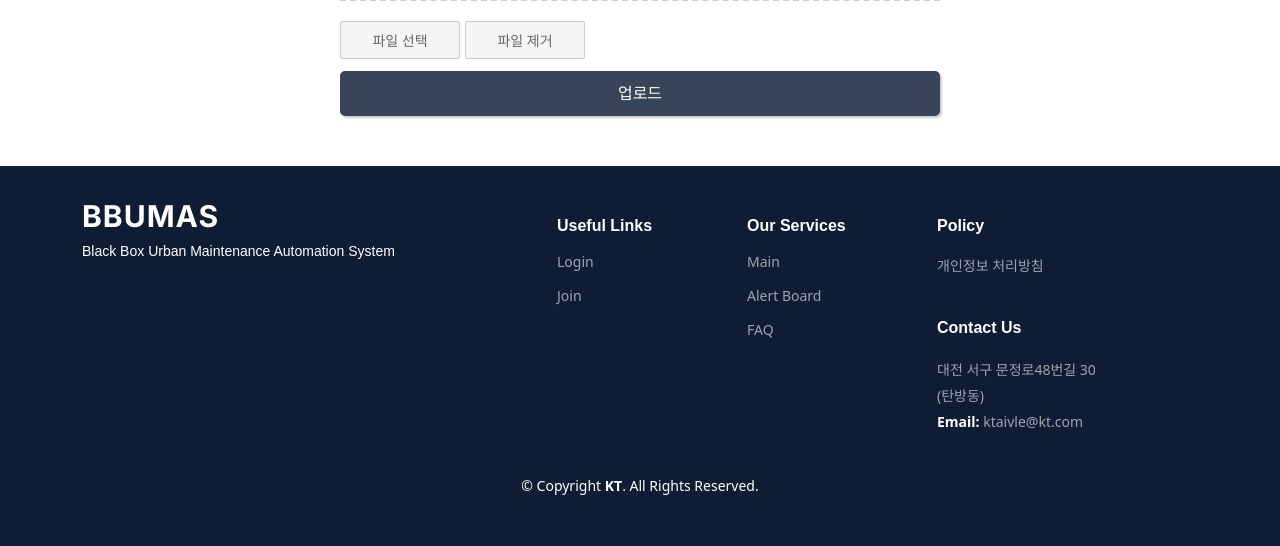
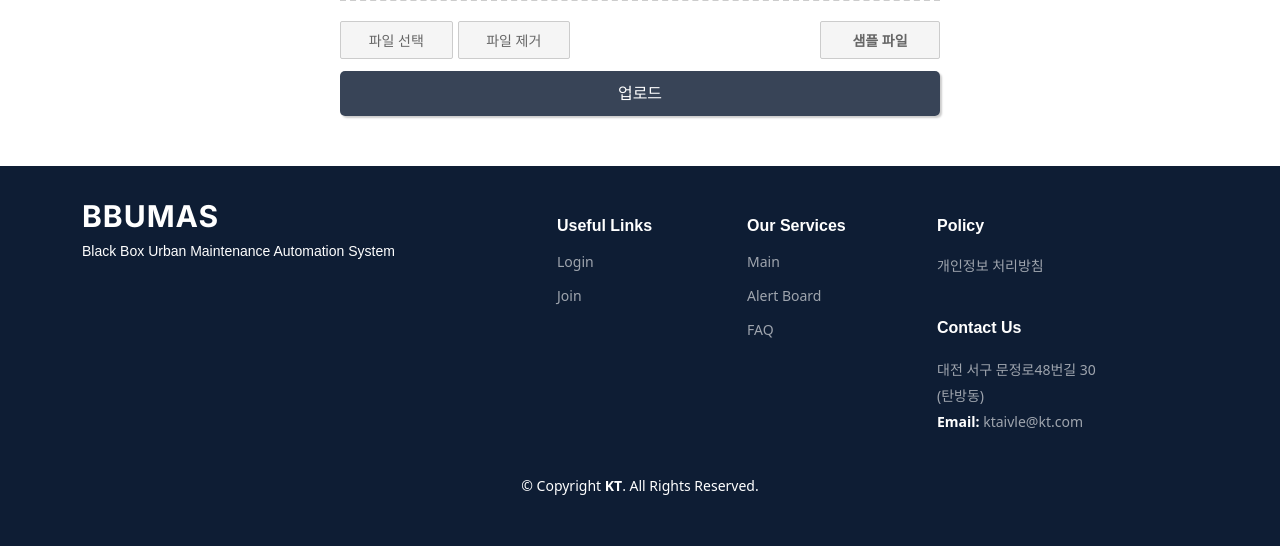
Before and after one commit to alfkalfk1234/BBUMAS_Aivle_3rd, a Django app: page /video/ in a window 1280 px wide. Shown: the part 624-1170 px from the top of the page. Run offline with Django 4.2, Linux system fonts and the light colour scheme; some libraries are stand-ins or nearby versions; some web fonts are replaced.

Commit message:
샘플 파일 다운로드 버튼 추가(for kdt)

```diff
--- a/static/assets/css/main.css
+++ b/static/assets/css/main.css
@@ -106,6 +106,7 @@ h6 {
 .file-label,
 .reset-label,
 .moreBtn,
+.download-btn,
 .select-btn,
 .reset-btn {
   background-color: #f5f5f5;
@@ -129,6 +130,7 @@ h6 {
 
 .file-label:hover,
 .reset-label:hover,
+.download-btn:hover,
 .select-btn:hover,
 .reset-btn:hover,
 .moreBtn:hover {
@@ -2384,6 +2386,14 @@ video.html
   margin-top: 10px;
 }
 
+.download-btn {
+  width: 120px;
+  height: 38px;
+  margin-top: 10px;
+  padding: 8px;
+  margin-left: 250px;
+}
+
 .select-btn {
   width: 120px;
   height: 38px;
--- a/static/assets/js/video.js
+++ b/static/assets/js/video.js
@@ -52,15 +52,15 @@ function handleFileUpload(file) {
         // 동영상 파일 업로드 처리
         console.log('압축 파일 업로드:', file);
 
-    // 테스트용!!!!!!!!!!!!!!!!!!!!!!!! 추후 avi 파일을 제외한 나머지는 삭제할 것임
-    } else if (src.toLowerCase() == "avi" || src.toLowerCase() == "mp4" || src.toLowerCase() == "jpg" || src.toLowerCase() == "png") {
+    // avi 파일만 업로드
+    } else if (src.toLowerCase() == "avi" ) {
         filename.textContent = fileName;
         filesize.textContent = fileSize;
         // 동영상 파일 업로드 처리
         console.log('영상 파일 업로드:', file);
     } else {
         console.log('유효한 동영상 파일이 아닙니다.');
-    alert("압축 파일이나 동영상 파일을 첨부하세요.");
+        alert("블랙박스 영상 파일을 첨부하세요.");
     }
 }
 
--- a/video/templates/video/video.html
+++ b/video/templates/video/video.html
@@ -128,6 +128,7 @@
     <div class="group-select">
       <label class="select-btn" for="fileInput">파일 선택</label>
       <label class="reset-btn" for="fileReset">파일 제거</label>
+      <a href="https://1drv.ms/v/s!AhBfahEKkO_XgbQLO_bCZEDBJpn6Ig?e=6qfrUe" download><label class="download-btn"><strong>샘플 파일</strong></label></a>
     </div>
 
 
--- a/video/views.py
+++ b/video/views.py
@@ -46,7 +46,7 @@ def get_latlng(path,video_path):
 
     name,ext = os.path.splitext(video_path)
     os.mkdir(f'{path}/bin')
-    if ext =='.avi' or ext=='.mp4':
+    if ext =='.avi':
         file_name = name
 
         input_file = f"{path}/{file_name}.avi"
@@ -54,6 +54,7 @@ def get_latlng(path,video_path):
 
         command = ["video/tool/ffmpeg","-i", input_file,"-map","0:3","-c","copy","-f", "data", output_file]
         process = subprocess.Popen(command, stdout=subprocess.PIPE, stderr=subprocess.STDOUT, universal_newlines=True)
+
         print(f'{output_file} 저장')
     else:
         print('등록된 확장자가 아닙니다.')
@@ -208,7 +209,11 @@ def video_upload(request):
         # 위치 정보 csv 파일로 저장
         path = 'video/media/'
         filename = video.video_file.name
-        L = get_latlng(path, filename)
+        try:
+            L = get_latlng(path, filename)
+        except:
+            message = 'GPS 정보가 없습니다!'
+            return render(request, 'video/video.html', {'message': message})
         LL = []
         for latlng in L:
             tmp = extract_latitude_longitude(latlng)
```
Lines whose indentation alone changed are shown as unchanged.
